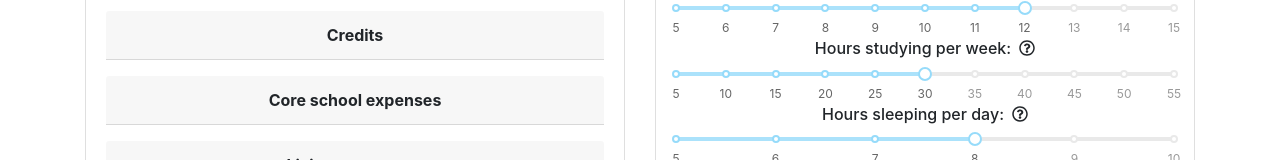
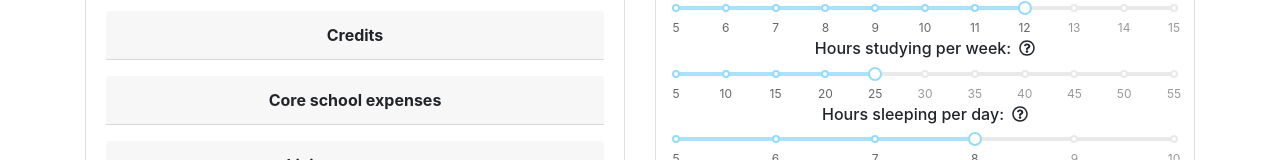
Before and after one commit to TylofambaXa/deploy-react, a React (Create React App) app: page / in a window 1280 px wide. Shown: the part 575-735 px from the top of the page. Built offline with nearby package versions, Linux system fonts and the light colour scheme.

Commit message:
fix study and class hours

```diff
--- a/src/js/TimeCalculator.js
+++ b/src/js/TimeCalculator.js
@@ -131,7 +131,7 @@ class TimeCalculator extends Component {
                                         That would mean 6 hours of time outside of class for the typical 3 credit class."
                                     />
                         </h6>
-                        <Slider marks={studyHours} step={10} defaultValue={50} name="studyHours" onChange={this.handleStudyChange}/>
+                        <Slider marks={studyHours} step={10} defaultValue={40} name="studyHours" onChange={this.handleStudyChange}/>
                     </div>
                     <br/>
                     <div id="sleepHourDiv">
@@ -213,17 +213,51 @@ class TimeCalculator extends Component {
     }
 
     handleClassChange = (value) => {
+        var retVal = 0;
+        switch (value)
+        {
+            case 0: retVal = 50; break;
+            case 10: retVal = 60; break;
+            case 20: retVal = 70; break;
+            case 30: retVal = 80; break;
+            case 40: retVal = 90; break;
+            case 50: retVal = 100; break;
+            case 60: retVal = 110; break;
+            case 70: retVal = 120; break;
+            case 80: retVal = 130; break;
+            case 90: retVal = 140; break;
+            case 100: retVal = 150; break;
+            default: break;
+
+        }
         this.setState({
-            classHours: value
+            classHours: retVal
         });
-        this.props.classHours(parseFloat(value));
+        this.props.classHours(parseFloat(retVal));
     }
 
     handleStudyChange = (value) => {
+        var retVal = 0;
+        switch (value)
+        {
+            case 0: retVal = 50; break;
+            case 10: retVal = 100; break;
+            case 20: retVal = 150; break;
+            case 30: retVal = 200; break;
+            case 40: retVal = 250; break;
+            case 50: retVal = 300; break;
+            case 60: retVal = 350; break;
+            case 70: retVal = 400; break;
+            case 80: retVal = 450; break;
+            case 90: retVal = 500; break;
+            case 100: retVal = 550; break;
+            default: break;
+
+        }
         this.setState({
-            studyHours: value
+            studyHours: retVal
         });
-        this.props.studyHours(parseFloat(value));
+        this.props.studyHours(parseFloat(retVal));
     }
 
     handleSleepChange = (value) => {
```
